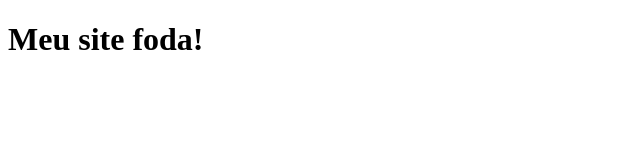
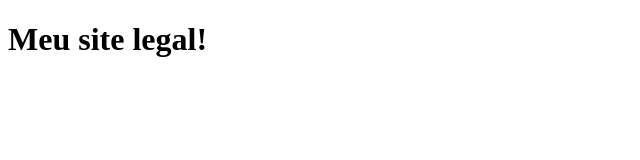
Before and after one commit to Dev-LucasHahne/clone-tabnews, a Next.js app: page / in a window 1280 px wide. Shown: the top 160 px of the page, without its empty margins (0-640 px from the left). Built offline with nearby package versions, Linux system fonts and the light colour scheme.

Commit message:
Alteração no texto

```diff
--- a/pages/index.js
+++ b/pages/index.js
@@ -1,5 +1,5 @@
 function Home() {
-    return <h1>Meu site foda!</h1>
+    return <h1>Meu site legal!</h1>
 
 }
 
```
Also changed, not shown: 1 other file (tests, documents, lock files or other folders).
